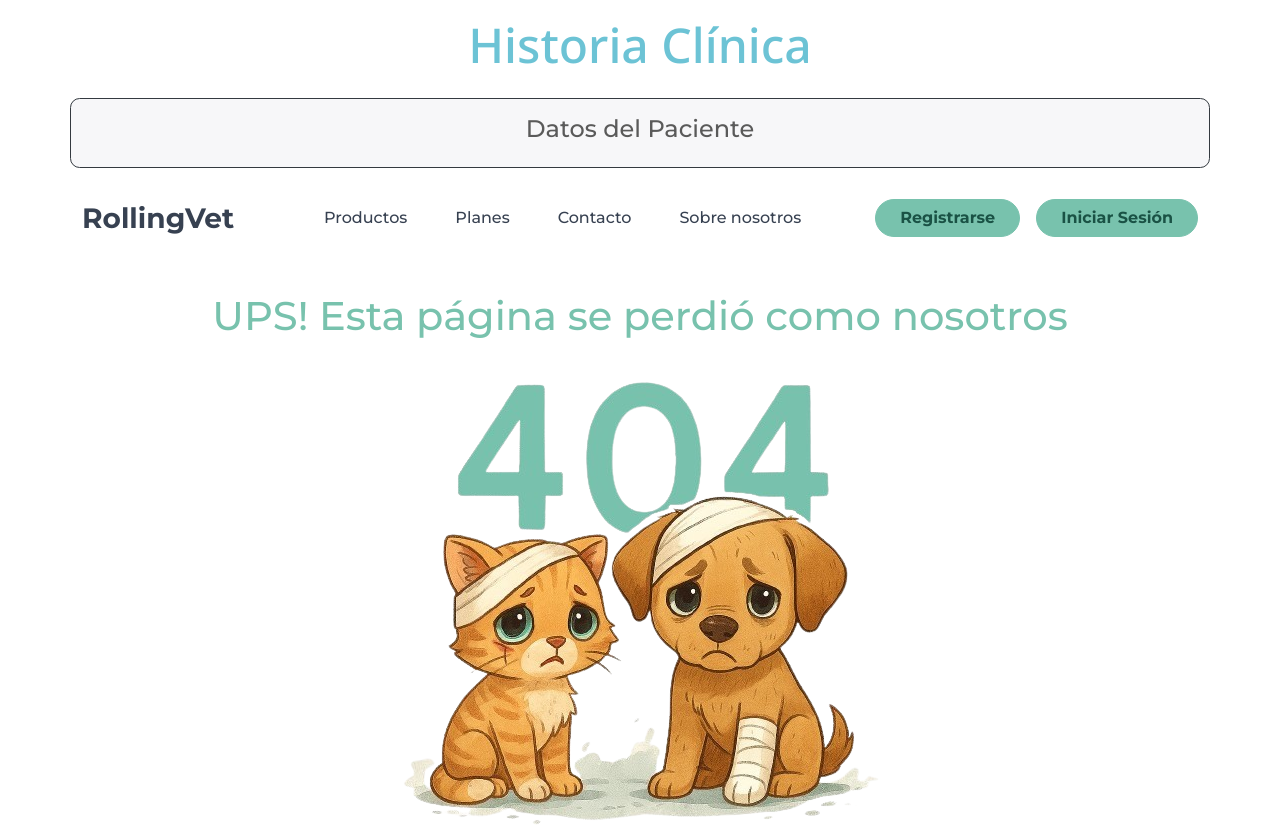
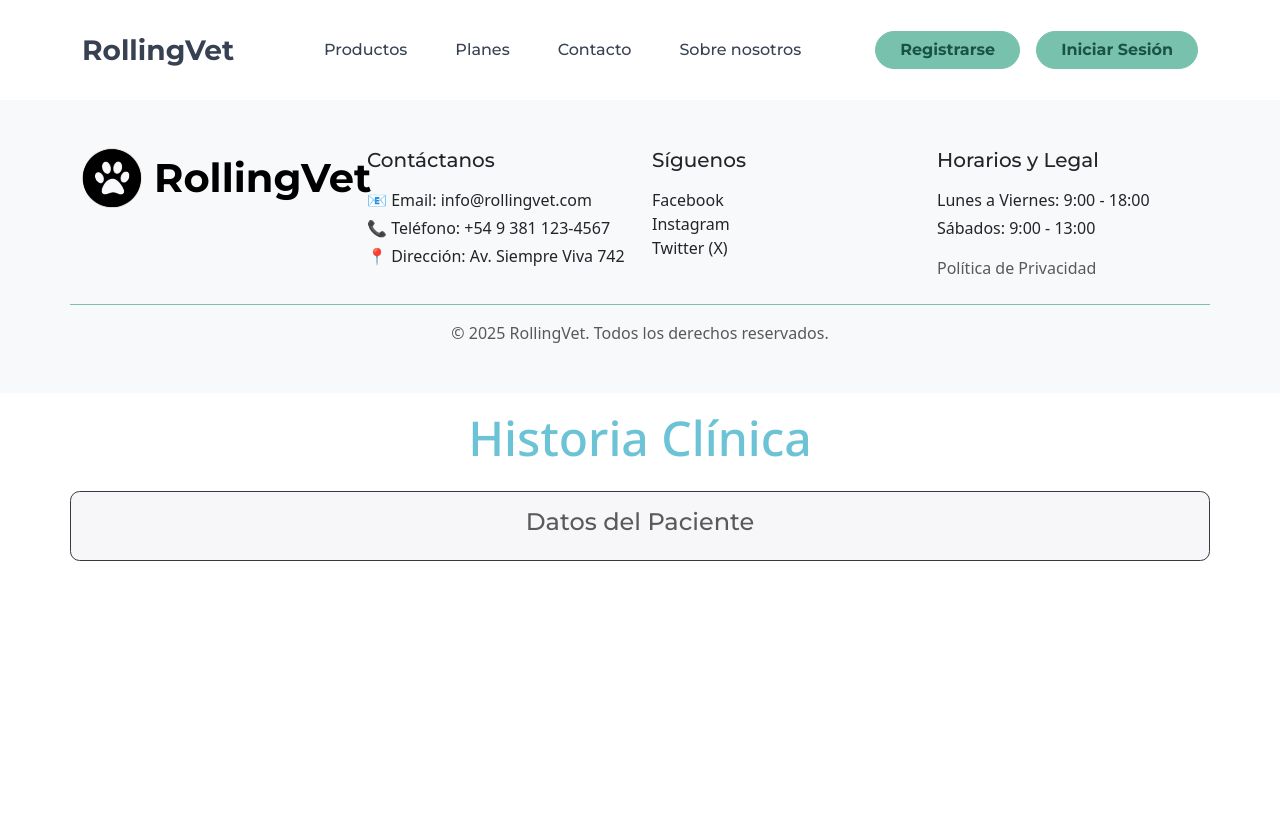
Before and after one commit to nachodev2/rollingVet, a React (Vite) app: page / in a window 1280 px wide. Shown: the top 826 px of the page. After the commit the page ends 800 px from the top, so only its background shows below. Built offline with nearby package versions, Linux system fonts and the light colour scheme.

Commit message:
Borré algunos import que no estábamos utilizando

```diff
--- a/src/App.jsx
+++ b/src/App.jsx
@@ -1,21 +1,18 @@
-import Paciente from "./components/pages/paciente/Paciente";
-import { useState } from 'react'
-import { Container, Row, Col, Card } from 'react-bootstrap';
 import Menu from './components/shared/Menu.jsx';
-import Error404 from './components/pages/error404/Error404.jsx';
 import Footer from './components/shared/Footer.jsx';
 import SobreNosotros from "./components/pages/sobre-nosotros/SobreNosotros";
+import Paciente from "./components/pages/paciente/Paciente";
+import Error404 from './components/pages/error404/Error404.jsx';
 import "./index.css";
 
 function App() {
   return (
     <>
-      <Paciente></Paciente>
       <Menu />
       <main>
-        <Error404 />
       </main>
       <Footer />
+      <Paciente></Paciente>
     </>
   );
 }
```
